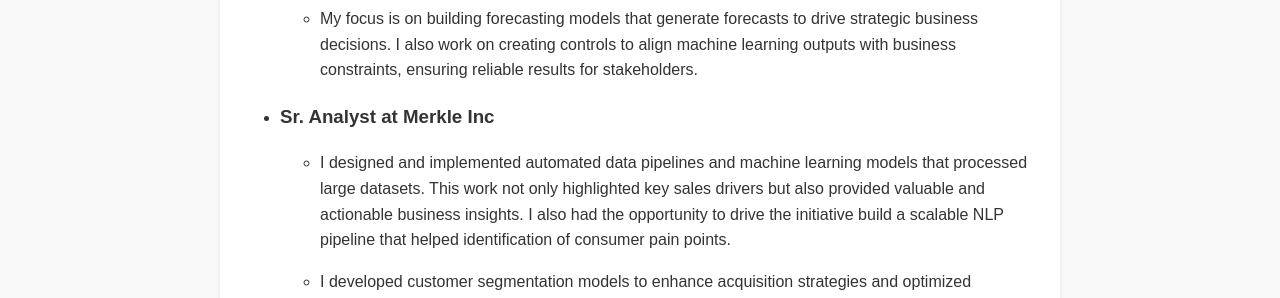
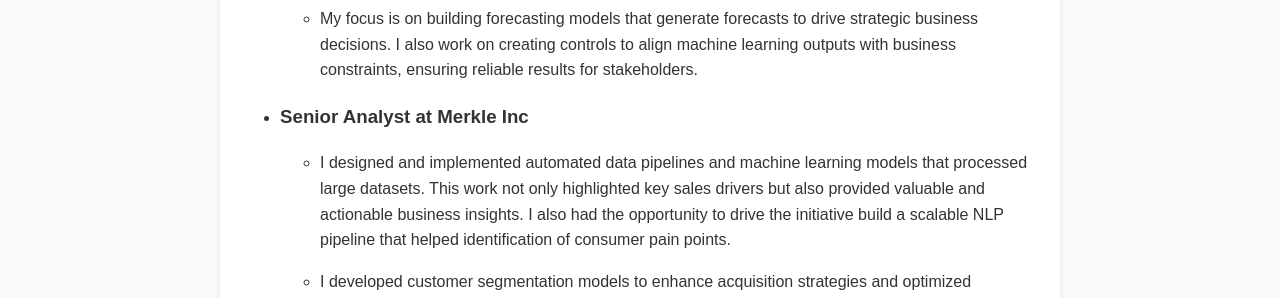
Before and after one commit to MeherBhaskar/meherbhaskar.github.io, a Jekyll site: the page built from index.md, in a window 1280 px wide. Shown: the part 1036-1334 px from the top of the page. Built offline with Jekyll 4.4.1, drawn with Linux system fonts in a browser that asks for light colours.

Commit message:
Update index.md

```diff
--- a/index.md
+++ b/index.md
@@ -22,7 +22,7 @@ Throughout my career, I have always been driven by a passion for using data to s
 - ### Data Scientist at Walmart Global Tech
   - My focus is on building forecasting models that generate forecasts to drive strategic business decisions. I also work on creating controls to align machine learning outputs with business constraints, ensuring reliable results for stakeholders.
 
-- ### Sr. Analyst at Merkle Inc
+- ### Senior Analyst at Merkle Inc
   - I designed and implemented automated data pipelines and machine learning models that processed large datasets. This work not only highlighted key sales drivers but also provided valuable and actionable business insights. I also had the opportunity to drive the initiative build a scalable NLP pipeline that helped identification of consumer pain points.
 
   - I developed customer segmentation models to enhance acquisition strategies and optimized marketing expenditures through comprehensive media channel analysis. Additionally, I created frameworks to mitigate biases in machine learning models and created automated dashboards for tracking campaign performance.
```
